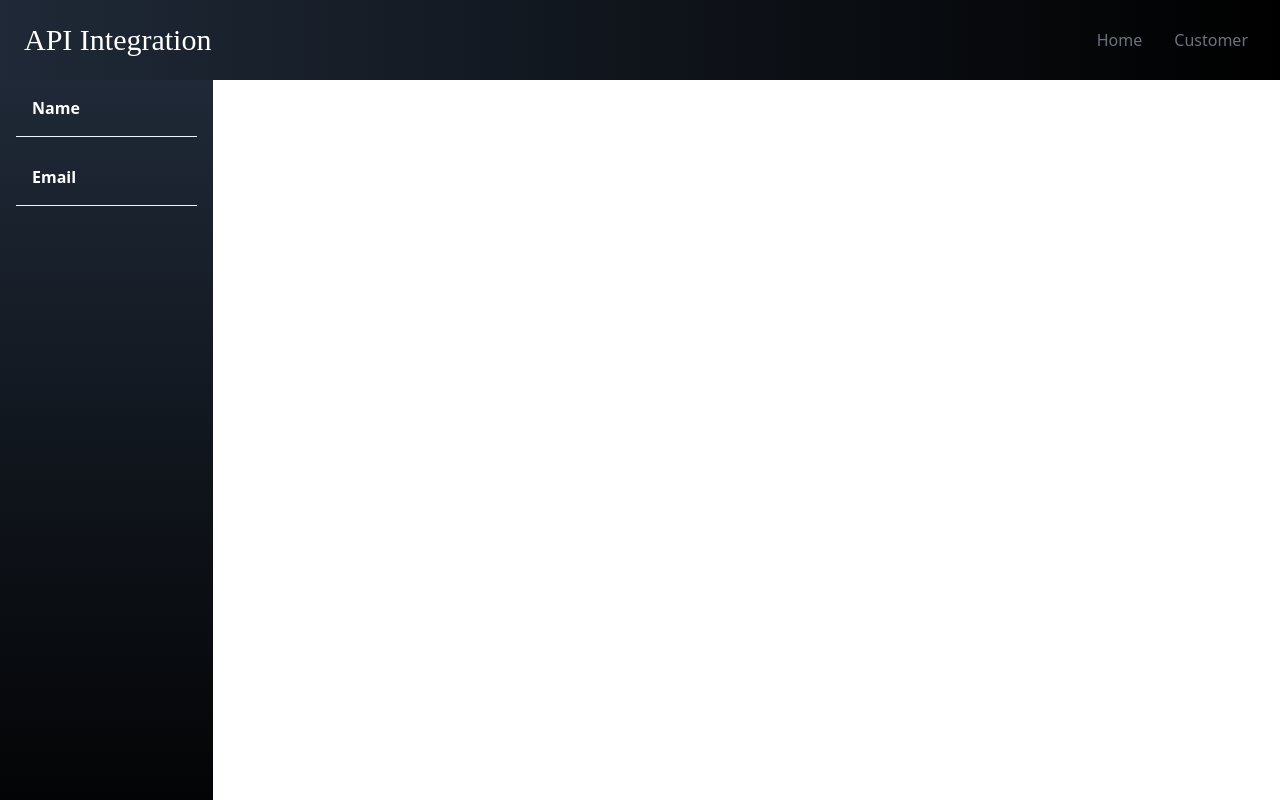
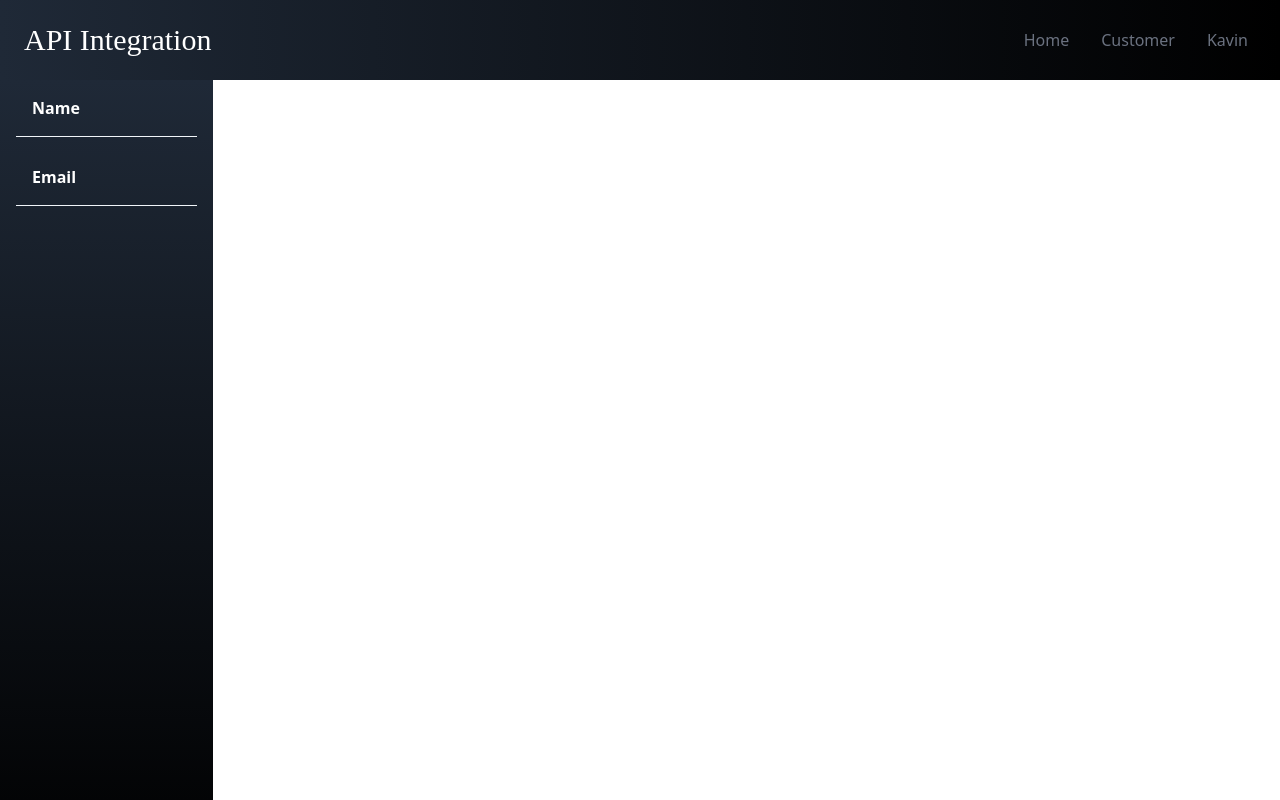
Before and after one commit to Kavinkumars23/apiintegration, a React (Create React App) app: page / in a window 1280 px wide. Built offline with nearby package versions, Linux system fonts and the light colour scheme; a web font is replaced by a local one.

Commit message:
kavin added navbar

```diff
--- a/src/Components/NavBar.jsx
+++ b/src/Components/NavBar.jsx
@@ -16,6 +16,11 @@ const NavBar = () => {
         {
             id: 2,
             name: 'Customer',
+            link: '/Customer'
+        },
+        {
+            id: 2,
+            name: 'kavin',
             link: '/Customer'
         },
 
```
